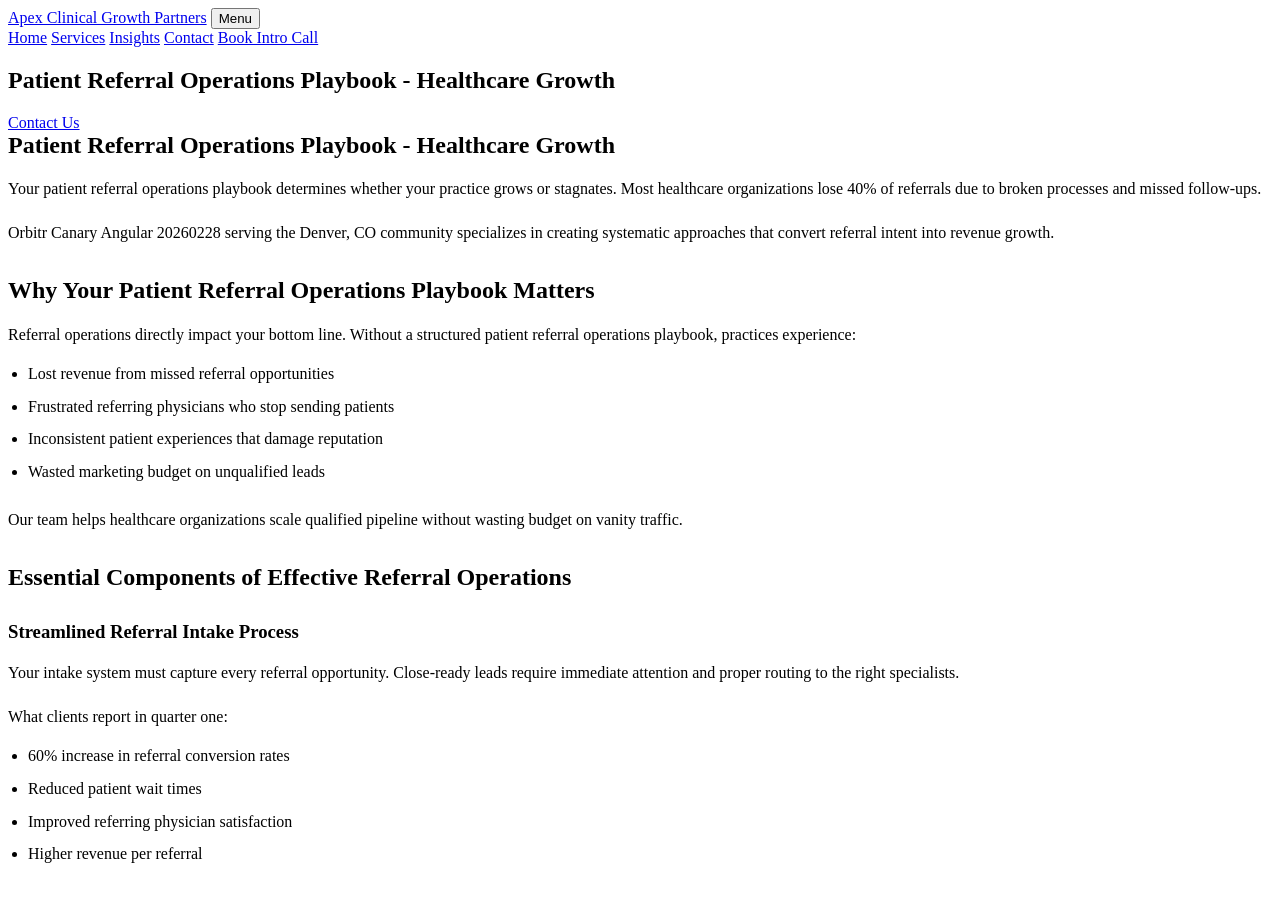
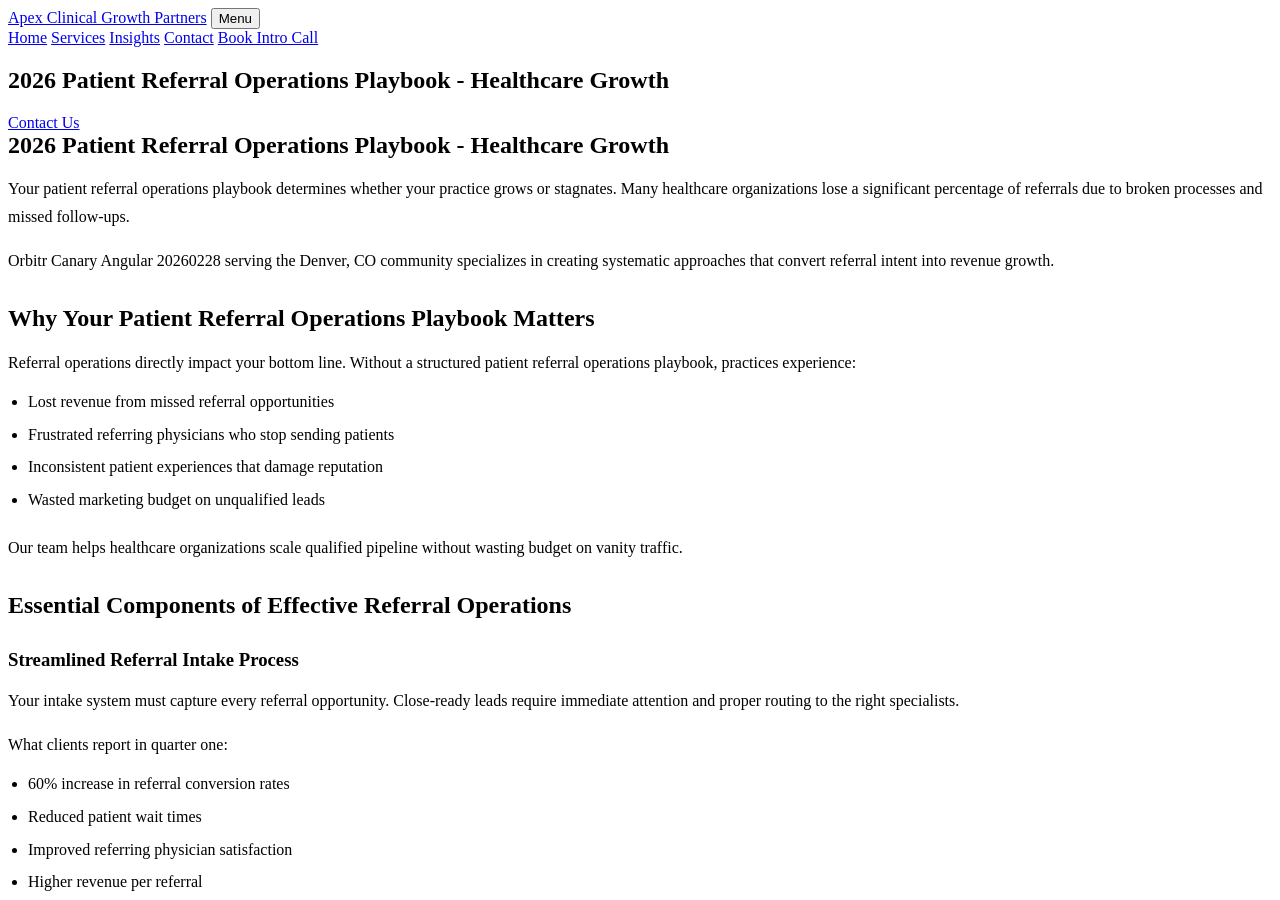
Before and after one commit to prjctlphbt/orbitr-canary-angular-20260228, a Jekyll site: the page angular-referral-ops-playbook-20260228142149.html, which Jekyll copies as it is, in a window 1280 px wide and 900 px high. Built offline with Jekyll 4.4.1, drawn with Linux system fonts in a browser that asks for light colours.

Commit message:
Refresh and update content: angular-referral-ops-playbook-20260228142149.html

```diff
--- a/angular-referral-ops-playbook-20260228142149.html
+++ b/angular-referral-ops-playbook-20260228142149.html
@@ -4,10 +4,9 @@
 <head>
 <meta charset="utf-8"/>
 <meta content="width=device-width, initial-scale=1.0" name="viewport"/>
-<meta content="Streamline patient referrals with our comprehensive operations playbook. Optimize workflows, boost growth, and improve patient outcomes. Get started today." name="description"/>
-<title>Patient Referral Operations Playbook - Healthcare Growth</title>
+<meta content="Optimize your patient referral processes with our 2026 operations playbook. Enhance workflows, drive growth, and improve patient outcomes today." name="description"/>
+<title>2026 Patient Referral Operations Playbook - Healthcare Growth</title>
 <style>
-
 
 /* Minimal functional styles (accordion, forms only) */
 
@@ -49,7 +48,7 @@
  box-sizing: border-box;
 }
 
- </style>
+</style>
 <style id="orbitr-generated-content-style">
 .orbitr-generated-content > * {
  margin: 0;
@@ -102,14 +101,14 @@
 <main class="page-main">
 <section class="page-hero landing-hero">
 <div class="container">
-<h1>Patient Referral Operations Playbook - Healthcare Growth</h1>
+<h1>2026 Patient Referral Operations Playbook - Healthcare Growth</h1>
 <a class="cta" href="/services/">Contact Us</a>
 </div>
 </section>
 <section class="landing-content">
 <div class="container orbitr-generated-content">
-<h1>Patient Referral Operations Playbook - Healthcare Growth</h1>
-<p>Your patient referral operations playbook determines whether your practice grows or stagnates. Most healthcare organizations lose 40% of referrals due to broken processes and missed follow-ups.</p>
+<h1>2026 Patient Referral Operations Playbook - Healthcare Growth</h1>
+<p>Your patient referral operations playbook determines whether your practice grows or stagnates. Many healthcare organizations lose a significant percentage of referrals due to broken processes and missed follow-ups.</p>
 <p>Orbitr Canary Angular 20260228 serving the Denver, CO community specializes in creating systematic approaches that convert referral intent into revenue growth.</p>
 <h2>Why Your Patient Referral Operations Playbook Matters</h2>
 <p>Referral operations directly impact your bottom line. Without a structured patient referral operations playbook, practices experience:</p>
@@ -186,14 +185,14 @@
 <div class="container small-note">Framework canary fixture for Orbitr approval testing.</div>
 </footer>
 <script>
- // FAQ accordion functionality
- document.querySelectorAll('.faq-question').forEach(button => {
+// FAQ accordion functionality
+document.querySelectorAll('.faq-question').forEach(button => {
  button.addEventListener('click', () => {
  const expanded = button.getAttribute('aria-expanded') === 'true';
  button.setAttribute('aria-expanded', !expanded);
  button.parentElement.classList.toggle('active');
  });
- });
- </script>
+});
+</script>
 </body>
 </html>
```
